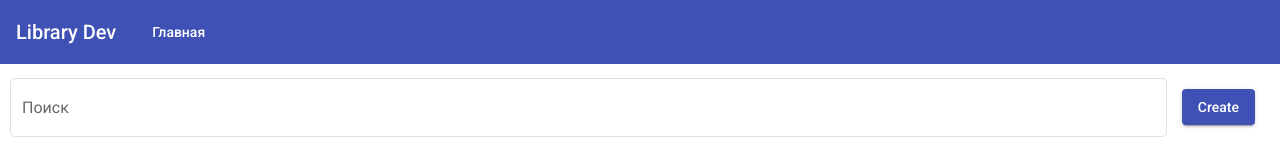
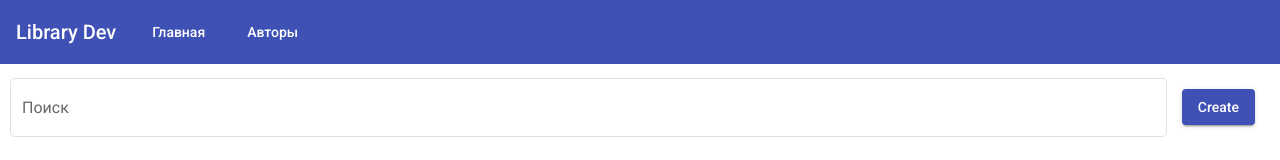
Before and after one commit to 14837-eng/Book-app, an Angular app: page / in a window 1280 px wide. Shown: the top 160 px of the page. Built offline with nearby package versions, Linux system fonts and the light colour scheme.

Commit message:
feat(authors): Add authors page in routing

```diff
--- a/src/app/app-routing.module.ts
+++ b/src/app/app-routing.module.ts
@@ -20,6 +20,19 @@ const routes: Routes = [
     loadChildren: () =>
       import('./book-page/book-page.module').then((m) => m.BookPageModule),
   },
+  {
+    path: 'authors',
+    children: [
+      {
+        path: '',
+        pathMatch: 'full',
+        loadChildren: () =>
+          import('./authors-page/authors-page.module').then(
+            (m) => m.AuthorsPageModule
+          ),
+      },
+    ],
+  },
 ];
 
 @NgModule({
--- a/src/app/header/header.component.ts
+++ b/src/app/header/header.component.ts
@@ -23,6 +23,10 @@ export class HeaderComponent implements OnInit {
       name: 'Главная',
       link: '/',
     },
+    {
+      name: 'Авторы',
+      link: '/authors',
+    },
   ];
 
   appName = '';
```
